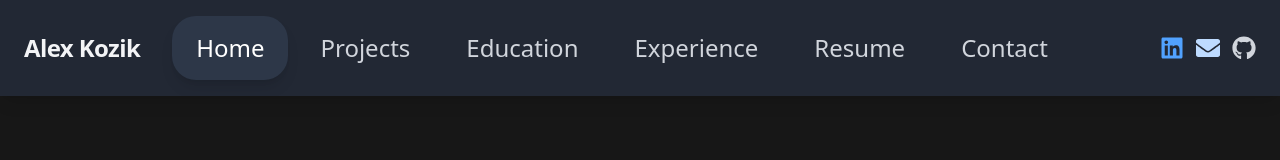
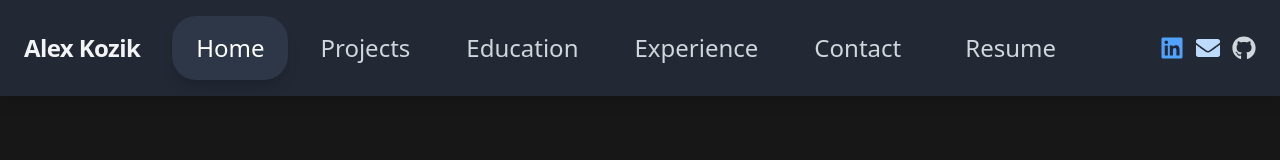
Before and after one commit to LambdaAK/Alex-Kozik-Portfolio, a React (Vite) app: page / in a window 1280 px wide. Shown: the top 160 px of the page. Built offline with nearby package versions, Linux system fonts and the light colour scheme.

Commit message:
Contact and resume. Resume still needs work.

```diff
--- a/src/App.tsx
+++ b/src/App.tsx
@@ -515,7 +515,6 @@ const Projects = () => (
 
 const Education = () => <EducationSection />;
 const Experience = () => <ExperienceSection />;
-const Resume = () => <div className="py-8">Resume Page</div>;
 const Contact = () => <div className="py-8">Contact Page</div>;
 
 function App() {
@@ -529,7 +528,6 @@ function App() {
             <Route path="/projects" element={<Projects />} />
             <Route path="/education" element={<Education />} />
             <Route path="/experience" element={<Experience />} />
-            <Route path="/resume" element={<Resume />} />
             <Route path="/contact" element={<Contact />} />
           </Routes>
         </main>
--- a/src/Navbar.tsx
+++ b/src/Navbar.tsx
@@ -7,7 +7,6 @@ const navLinks = [
   { name: 'Projects', href: '/projects' },
   { name: 'Education', href: '/education' },
   { name: 'Experience', href: '/experience' },
-  { name: 'Resume', href: '/resume' },
   { name: 'Contact', href: '/contact' },
 ];
 
@@ -59,6 +58,15 @@ const Navbar: React.FC = () => {
               </Link>
             );
           })}
+          {/* Resume download button */}
+          <a
+            href="/Alex_Kozik_Resume.pdf"
+            download
+            className="px-6 py-4 rounded-3xl font-medium transition text-2xl text-gray-300 hover:bg-[#2d3748]/70 hover:text-white ml-2"
+            style={{ border: 'none', outline: 'none', cursor: 'pointer' }}
+          >
+            Resume
+          </a>
         </div>
         {/* Social icons on desktop */}
         <div className="hidden md:flex gap-3 items-center ml-6">
@@ -109,6 +117,21 @@ const Navbar: React.FC = () => {
                 </Link>
               );
             })}
+            {/* Resume download button for mobile */}
+            <button
+              onClick={() => {
+                const link = document.createElement('a');
+                link.href = '/resume.pdf';
+                link.download = 'Alex_Kozik_Resume.pdf';
+                document.body.appendChild(link);
+                link.click();
+                document.body.removeChild(link);
+              }}
+              className="px-4 py-3 rounded-xl font-medium text-lg transition text-gray-300 hover:bg-[#2d3748]/70 hover:text-white mt-2"
+              style={{ border: 'none', outline: 'none', cursor: 'pointer', background: 'none' }}
+            >
+              Resume
+            </button>
             {/* Social icons on mobile */}
             <div className="flex gap-4 items-center justify-start mt-6 ml-1">
               <a href="https://linkedin.com/in/alex-kozik" target="_blank" rel="noopener noreferrer" aria-label="LinkedIn">
```
Also changed, not shown: 1 other file (tests, documents, lock files or other folders).
